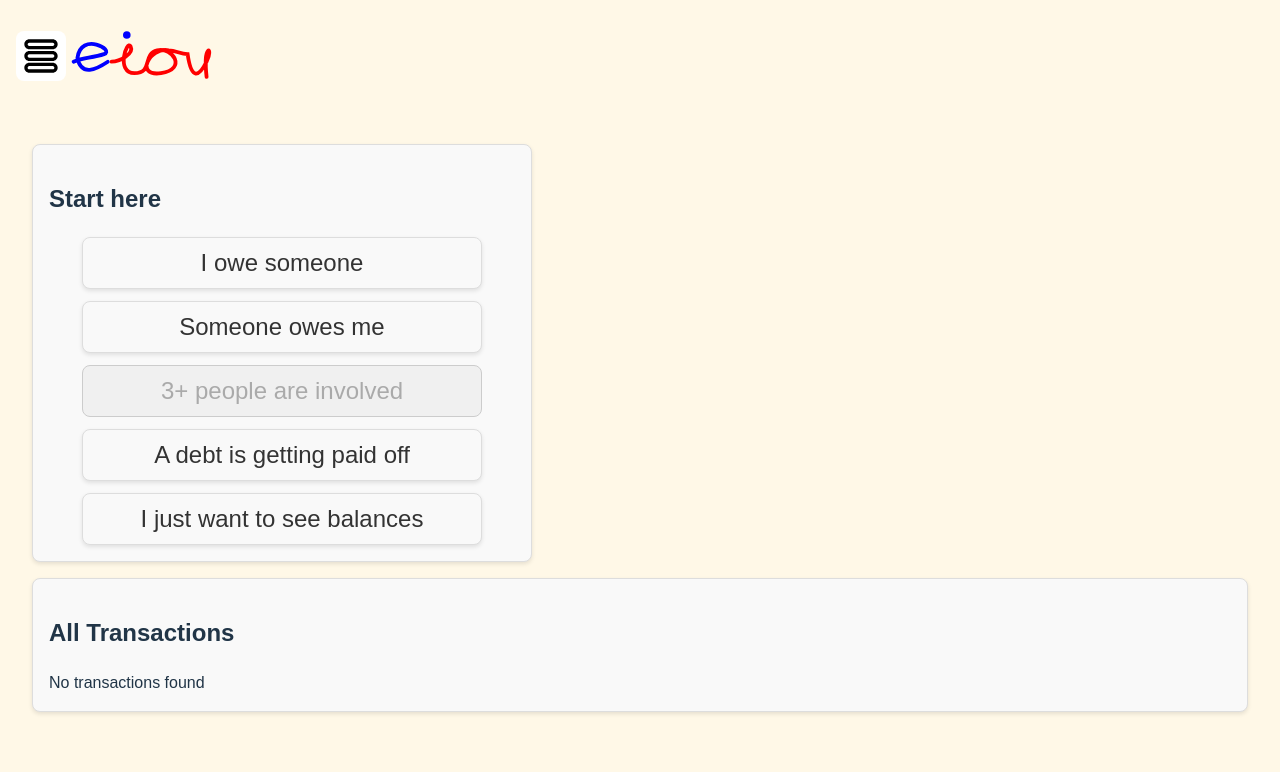
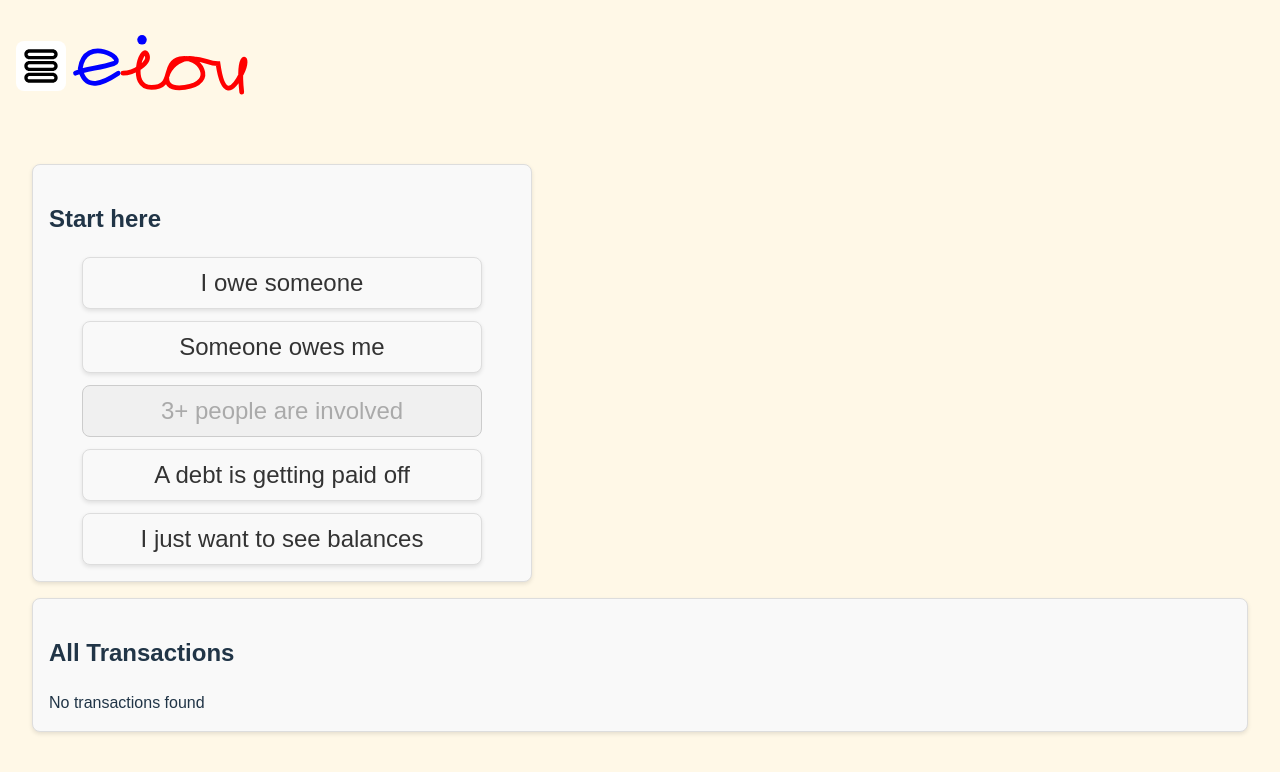
Before and after one commit to b-h-mck/eiou, a React (Vite) app: page / in a window 1280 px wide. Shown: the top 772 px of the page. Built offline with nearby package versions, Linux system fonts and the light colour scheme.

Commit message:
Adjusted header style

```diff
--- a/src/features/Layout/Layout.css
+++ b/src/features/Layout/Layout.css
@@ -91,7 +91,7 @@ nav footer {
 }
 
 header img {
-    max-height: 80px;
+    max-height: 100px;
 }
 
 header .nav-toggle, nav .nav-toggle {
```
